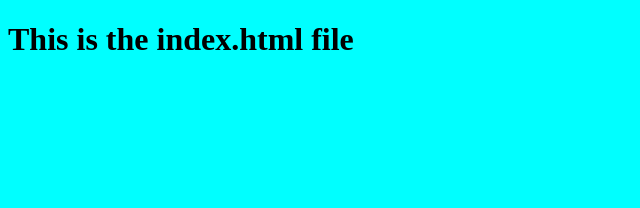
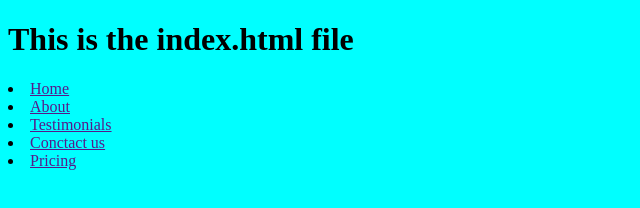
Before and after one commit to Ankit-Prometterur/practice_git_concepts, a plain HTML site: page index.html in a window 1280 px wide. Shown: the whole page, without its empty margins (0-640 px from the left). Drawn offline with Linux system fonts and the light colour scheme.

Commit message:
Added nav elements

```diff
--- a/index.html
+++ b/index.html
@@ -8,6 +8,11 @@
 </head>
 <body>
     <h1>This is the index.html file</h1>
+    <li><a href="">Home</a></li>
+    <li><a href="">About</a></li>
+    <li><a href="">Testimonials</a></li>
+    <li><a href="">Conctact us</a></li>
+    <li><a href="">Pricing</a></li>
     <script src="script.js"></script>
 </body>
 </html>
```
